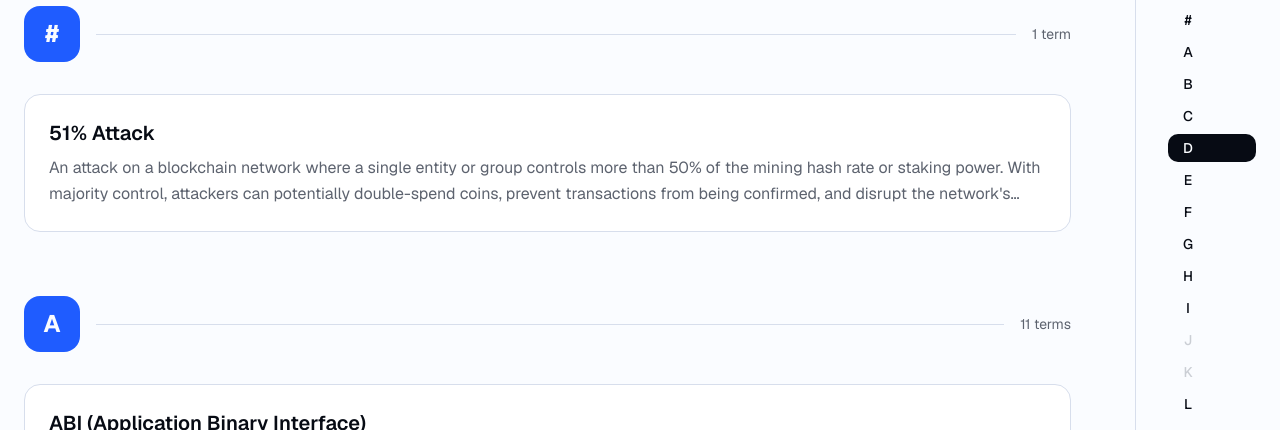
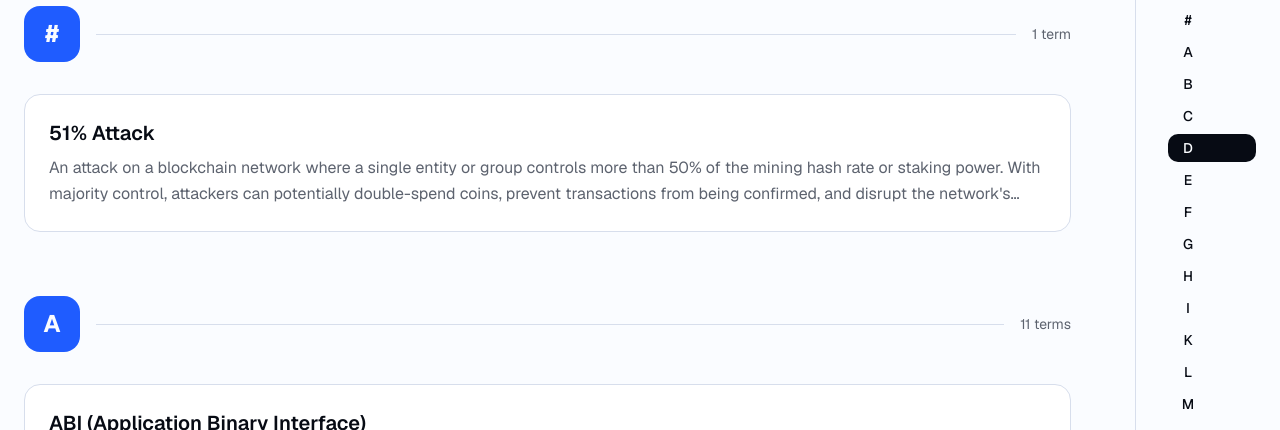
Before and after one commit to headwindz/awesome-web3, a Next.js app: page /glossary in a window 1280 px wide. Shown: the part 370-800 px from the top of the page. Built offline with nearby package versions, Linux system fonts and the light colour scheme.

Commit message:
feat: filter letters that dont have any items

```diff
--- a/app/glossary/overview.tsx
+++ b/app/glossary/overview.tsx
@@ -22,22 +22,19 @@ export function Overview({
             Overview
           </span>
           <div className="flex flex-wrap lg:flex-col gap-1">
-            {ALPHABET.map((letter) => {
-              const isAvailable = availableLetters.has(letter)
+            {ALPHABET.filter((letter) => availableLetters.has(letter)).map(
+              (letter) => {
                 const isActive = activeLetter === letter
                 return (
                   <button
                     key={letter}
-                  onClick={() => isAvailable && onLetterClick(letter)}
-                  disabled={!isAvailable}
+                    onClick={() => onLetterClick(letter)}
                     className={`
                         cursor-pointer relative px-2 py-1 text-sm font-medium rounded-lg transition-all text-left
                         ${
-                          isActive && isAvailable
+                          isActive
                             ? 'bg-foreground text-background'
-                            : isAvailable
-                              ? 'text-foreground hover:bg-muted'
-                              : 'text-muted-foreground/30 cursor-not-allowed'
+                            : 'text-foreground hover:bg-muted'
                         }
                       `}
                   >
@@ -46,7 +43,8 @@ export function Overview({
                     </span>
                   </button>
                 )
-            })}
+              }
+            )}
           </div>
         </nav>
       </div>
--- a/data/glossary.json
+++ b/data/glossary.json
@@ -300,6 +300,14 @@
     "definition": "A distributed file storage protocol for storing and accessing files, websites, and data. IPFS is commonly used to store NFT metadata and images in a decentralized manner, ensuring permanence and censorship resistance."
   },
   {
+    "term": "KYB (Know Your Business)",
+    "definition": "A verification process for businesses similar to KYC for individuals. KYB requires companies to provide documentation proving their legal existence, ownership structure, and legitimacy before accessing financial services or crypto platforms. Typically includes business registration, tax documents, and beneficial ownership information."
+  },
+  {
+    "term": "KYC (Know Your Customer)",
+    "definition": "A regulatory process requiring financial services to verify customer identities before providing services. In crypto, KYC typically involves submitting government ID, proof of address, and sometimes selfie verification. While KYC enhances security and regulatory compliance, it contradicts crypto's privacy ethos and is criticized by decentralization advocates."
+  },
+  {
     "term": "Layer 1",
     "definition": "The base blockchain architecture that processes and records transactions. Examples include Bitcoin, Ethereum, Solana, and Cardano. L1s have their own native tokens and consensus mechanisms."
   },
@@ -454,6 +462,18 @@
   {
     "term": "Pump and Dump",
     "definition": "A market manipulation scheme where the price is artificially inflated then sold off for profit. Coordinated buying creates hype and FOMO, driving prices up before orchestrators sell, leaving late buyers with losses."
+  },
+  {
+    "term": "QE (Quantitative Easing)",
+    "definition": "A monetary policy where central banks inject money into the economy by purchasing government bonds and securities. QE increases money supply, lowers interest rates, and typically weakens currency value. Many cite QE policies as a driver for Bitcoin adoption, as increased fiat supply reinforces the case for fixed-supply assets."
+  },
+  {
+    "term": "QT (Quantitative Tightening)",
+    "definition": "The opposite of quantitative easing, where central banks reduce money supply by selling assets and not reinvesting bond proceeds. QT tightens financial conditions, raises interest rates, and often correlates with crypto market downturns as liquidity decreases and investors move to safer assets."
+  },
+  {
+    "term": "Quantum Computing",
+    "definition": "Advanced computing technology using quantum mechanics principles that could potentially break current cryptographic algorithms. While current quantum computers pose no immediate threat to blockchain security, future quantum computers could theoretically compromise public-key cryptography. The crypto industry is developing quantum-resistant algorithms to prepare for this eventuality."
   },
   {
     "term": "Rollup",
```
Lines whose indentation alone changed are shown as unchanged.
